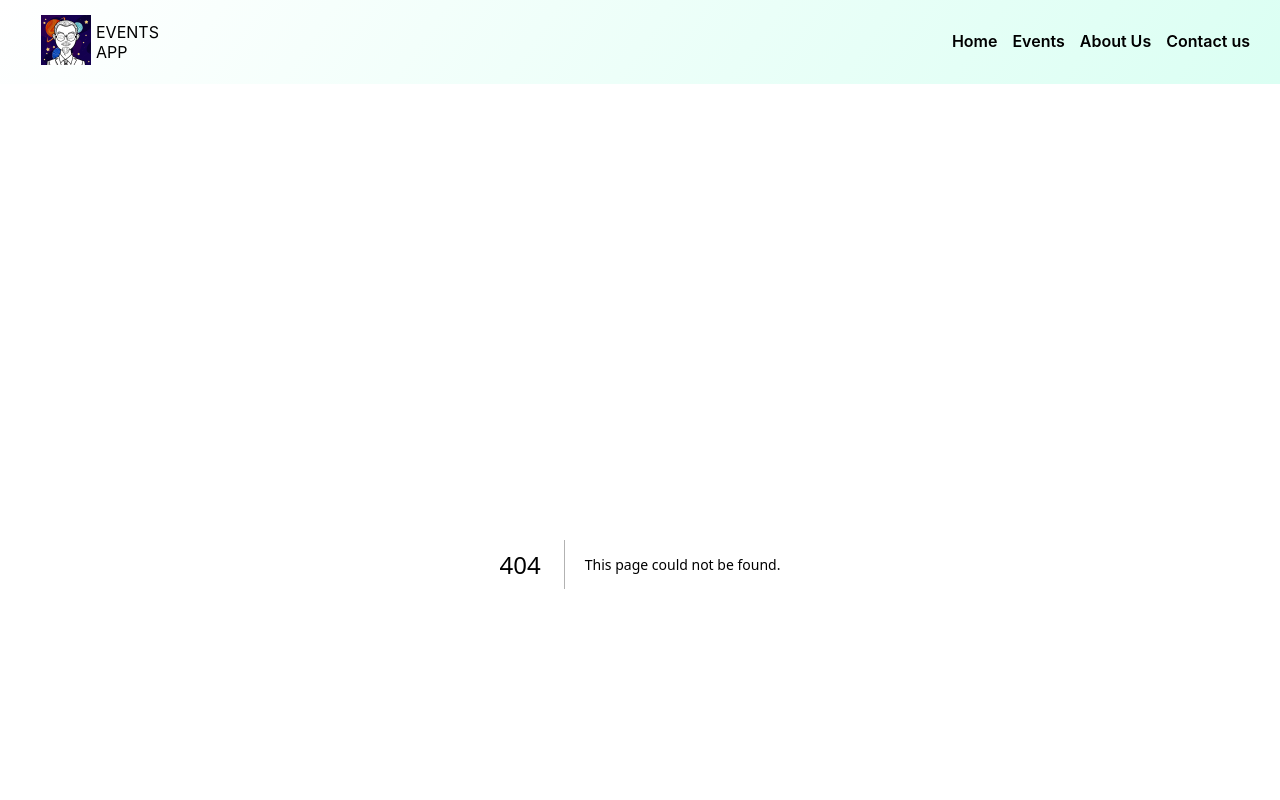
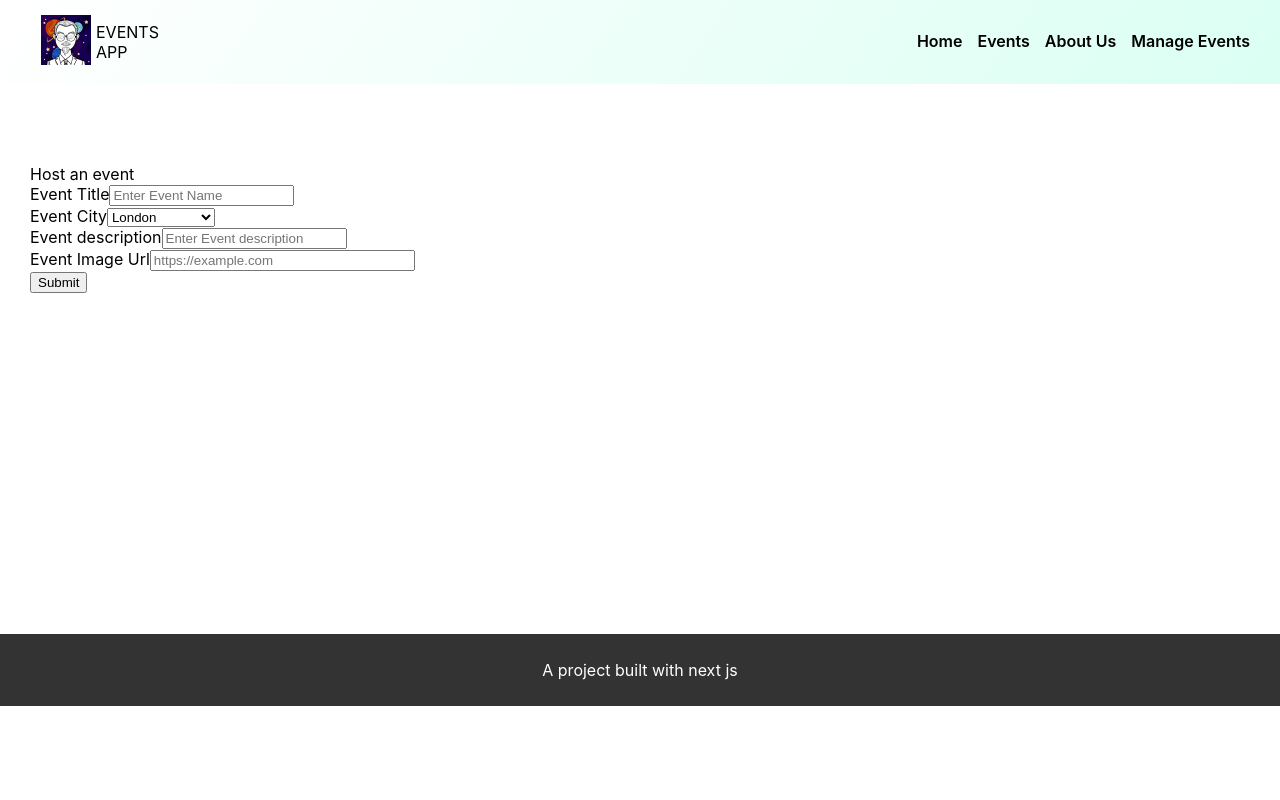
Before and after one commit to msteemul/msteemul-nextProject, a Next.js app in the folder eventsapp/: page /manage-events in a window 1280 px wide. Before the commit this address had no page. Shown: the top 800 px of the page. Built offline with nearby package versions, Linux system fonts and the light colour scheme.

Commit message:
add event

```diff
--- /dev/null
+++ b/eventsapp/pages/api/add-events.js
@@ -0,0 +1,55 @@
+import path from 'path';
+import fs from 'fs'; //allow us to read and overite data of a file
+//path built so we can reach our db in this case data.json file
+function buildPath() {
+  return path.join(process.cwd(), 'data', 'data.json');
+}
+
+function extractData(filePath) {
+  const jsonData = fs.readFileSync(filePath);
+  const data = JSON.parse(jsonData);
+  return data;
+}
+
+export default function add(req, res) {
+  const { method } = req;
+  const filePath = buildPath();
+  const { events_categories, allEvents } = extractData(filePath);
+
+  if (!allEvents) {
+    return res.status(404).json({
+      status: 404,
+      message: 'Events data not found',
+    });
+  }
+
+  if (method === 'POST') {
+    console.log(req.body);
+    const { id, title, city, description, image, emails_registered } = req.body;
+    const newEvent = {
+      id: title,
+      title: title,
+      city: city,
+      description: description,
+      image: image,
+      emails_registered: [],
+    };
+
+    // const AllEventsCheck = allEvents.map((ev) => {
+    //   if (ev.id === id) {
+    //     res.status(409).json({ message: 'This event already exists' });
+    //     return ev;
+    //   } return {
+    //     ...allEvents.append(newEvent),
+    //   }
+    // });
+    const AllEventsCheck = (allEvents) =>{
+        allEvents.push(newEvent);
+        return allEvents;
+    }
+    fs.writeFileSync(filePath, JSON.stringify({ events_categories, allEvents: AllEventsCheck }));
+    res.status(201).json({
+      message: `${title} has been added successfully hosted!`,
+    });
+  }
+}
--- /dev/null
+++ b/eventsapp/pages/manage-events.js
@@ -0,0 +1,8 @@
+import React from 'react';
+import ManageEvents from '../src/components/manageEvents/manage-Events';
+
+const ContactUs = () => {
+  return <ManageEvents />;
+};
+
+export default ContactUs;
--- a/eventsapp/src/components/header/header.jsx
+++ b/eventsapp/src/components/header/header.jsx
@@ -18,7 +18,7 @@ export const Header = () => (
               <Link href="/about-us">About Us</Link>
             </li>
             <li>
-              <Link href="/contact-us">Contact us</Link>
+              <Link href="/manage-events">Manage Events</Link>
             </li>
           </ul>
         </nav>
--- /dev/null
+++ b/eventsapp/src/components/manageEvents/manage-Events.jsx
@@ -0,0 +1,106 @@
+import React from 'react';
+import { useRouter } from 'next/router';
+import { useRef, useState } from 'react';
+import { ToastContainer, toast } from 'react-toastify';
+import 'react-toastify/dist/ReactToastify.css';
+
+const ManageEvents = () => {
+  const notify = (message) => toast(`${message}`);
+  const EventName = useRef();
+  const EventCity = useRef();
+  const EventDescription = useRef();
+  const EventImage = useRef();
+  const [message, setMessage] = useState('');
+
+  const router = useRouter();
+
+  const onSubmit = async (e) => {
+    e.preventDefault();
+    const EventNameVal = EventName.current.value;
+    const EventCityVal = EventCity.current.value;
+    const EventDescriptionVal = EventDescription.current.value;
+    const EventImageVal = EventImage.current.value;
+    const eventId = router?.query.id;
+    try {
+      const response = await fetch('/api/add-events', {
+        //hitting api endpoint
+        method: 'POST',
+        headers: {
+          'Content-Type': 'application/json',
+        },
+        body: JSON.stringify({
+          EventName: EventNameVal,
+          eventId,
+          EventCity: EventCityVal,
+          EventDescription: EventDescriptionVal,
+          EventImage: EventImageVal,
+        }),
+      });
+      if (!response.ok) throw new Error(`Error: ${response.status}`);
+      const data = await response.json();
+      setMessage(data.message);
+      EventName.current.value = '';
+      EventCity.current.value = '';
+      EventDescription.current.value = '';
+      EventImage.current.value = '';
+      notify(message);
+    } catch (e) {
+      console.log('ERROR', e);
+    }
+  };
+
+  return (
+    <div>
+      <form onSubmit={onSubmit}>
+        <div className="form-header"> Host an event</div>
+        <div className="form-group">
+          <div>
+            <label>Event Title</label>
+            <input type="text" ref={EventName} id="eventTitle" placeholder="Enter Event Name" />
+          </div>
+          <div>
+            <label>Event City</label>
+            <select ref={EventCity} name="city" id="city">
+              <option value="London">London</option>
+              <option value="San Francisco">San Francisco</option>
+              <option value="Barcelona">Barcelona</option>
+            </select>
+          </div>
+          <div>
+            <label>Event description</label>
+            <input ref={EventDescription} type="text" id="eventDescription" placeholder="Enter Event description" />
+          </div>
+          <div>
+            <label>Event Image Url</label>
+            <input
+              ref={EventImage}
+              type="url"
+              name="image"
+              id="image"
+              placeholder="https://example.com"
+              pattern="https://.*"
+              size="30"
+              required
+            />
+          </div>
+          <button type="submit"> Submit</button>
+        </div>
+      </form>
+      <ToastContainer
+        className="toast.success"
+        position="bottom-right"
+        autoClose={5000}
+        hideProgressBar={false}
+        newestOnTop={false}
+        closeOnClick
+        rtl={false}
+        pauseOnFocusLoss
+        draggable
+        pauseOnHover
+        theme="dark"
+      />
+    </div>
+  );
+};
+
+export default ManageEvents;
```
Also changed, not shown: eventsapp/pages/contact-us.js (deleted, +0 -7 lines).
